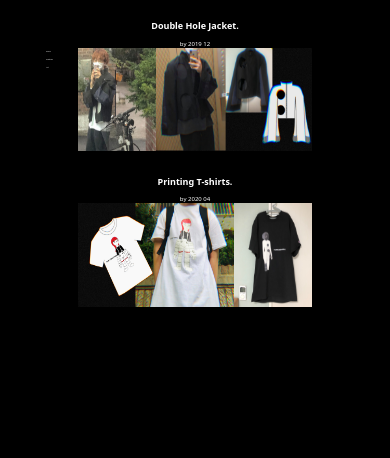
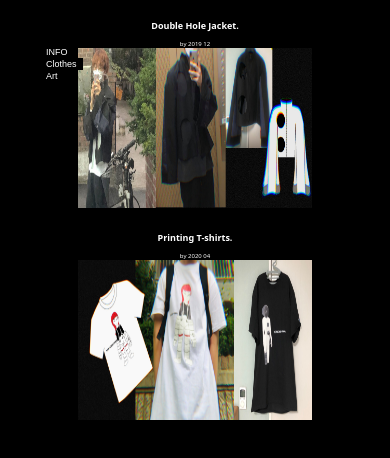
Before and after one commit to kimyongghwa/kimyongghwa.github.io, a plain HTML site: page index.html in a window 390 px wide. Both pictures are taken after a click on the button "Clothes". Shown: the part 48-506 px from the top of the page. Drawn offline with Linux system fonts and the light colour scheme.

Commit message:
maybe Change

```diff
--- a/index.html
+++ b/index.html
@@ -8,7 +8,7 @@
     <title>yongghwa</title>
 </head>
 <body class = "scroll">
-    <div id ="sideMenu">
+    <div class ="sideMenu">
         <ul class = "Fixed" style ="list-style-type: none;">
             <li><button class = "FixedB" onclick="info();">INFO</button></li>
             <li><button class = "FixedB" onclick="clothes();">Clothes</button></li>
--- a/main.css
+++ b/main.css
@@ -97,31 +97,37 @@ div{
     div{
         font-size:6px;
     }
+    .sideMenu{
+        width: 0px;
+        left: 0;
+
+    }
     .Fixed{
         width: 0%;
+        text-align: left;
     }
     .FixedL{
-        font-size:2px;
+        font-size:9px;
     }
     .FixedB{
-        font-size:2px;
+        font-size:9px;
     }
     .C1{
         max-width : 20%;
-        max-height : 17%;
+        height : 160px;
         /* margin-left: 20%; */
     }
     .C2{
         max-width : 40%;
-        max-height : 17%;
+        height : 160px;
     }
     .C3{
         max-width : 40%;
-        max-height : 17%;
+        height : 160px;
     }
     .C4{
         max-width : 20%;
-        max-height : 17%;
+        height : 160px;
     }
     .A{
         max-width : 40%;
```
